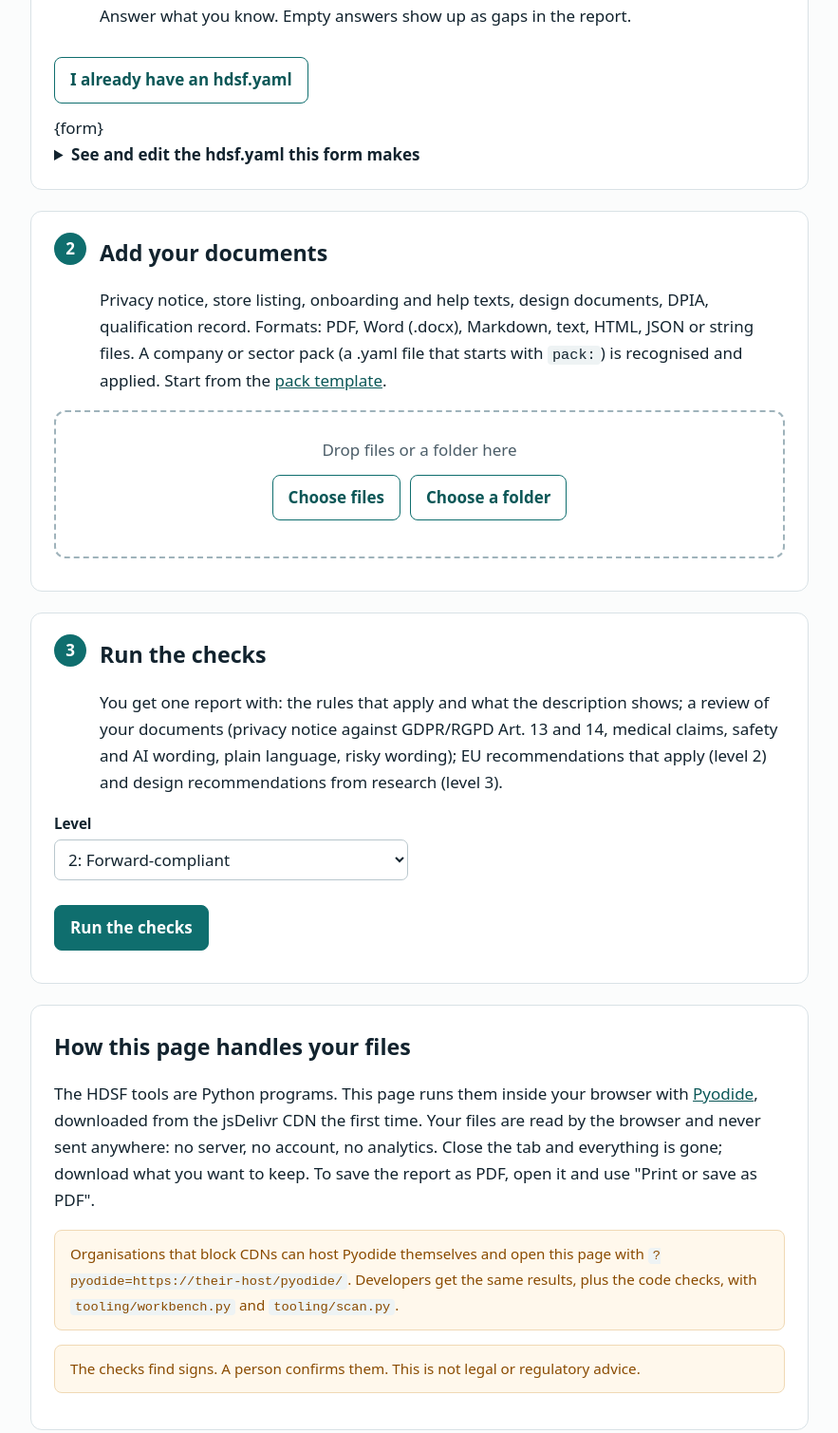
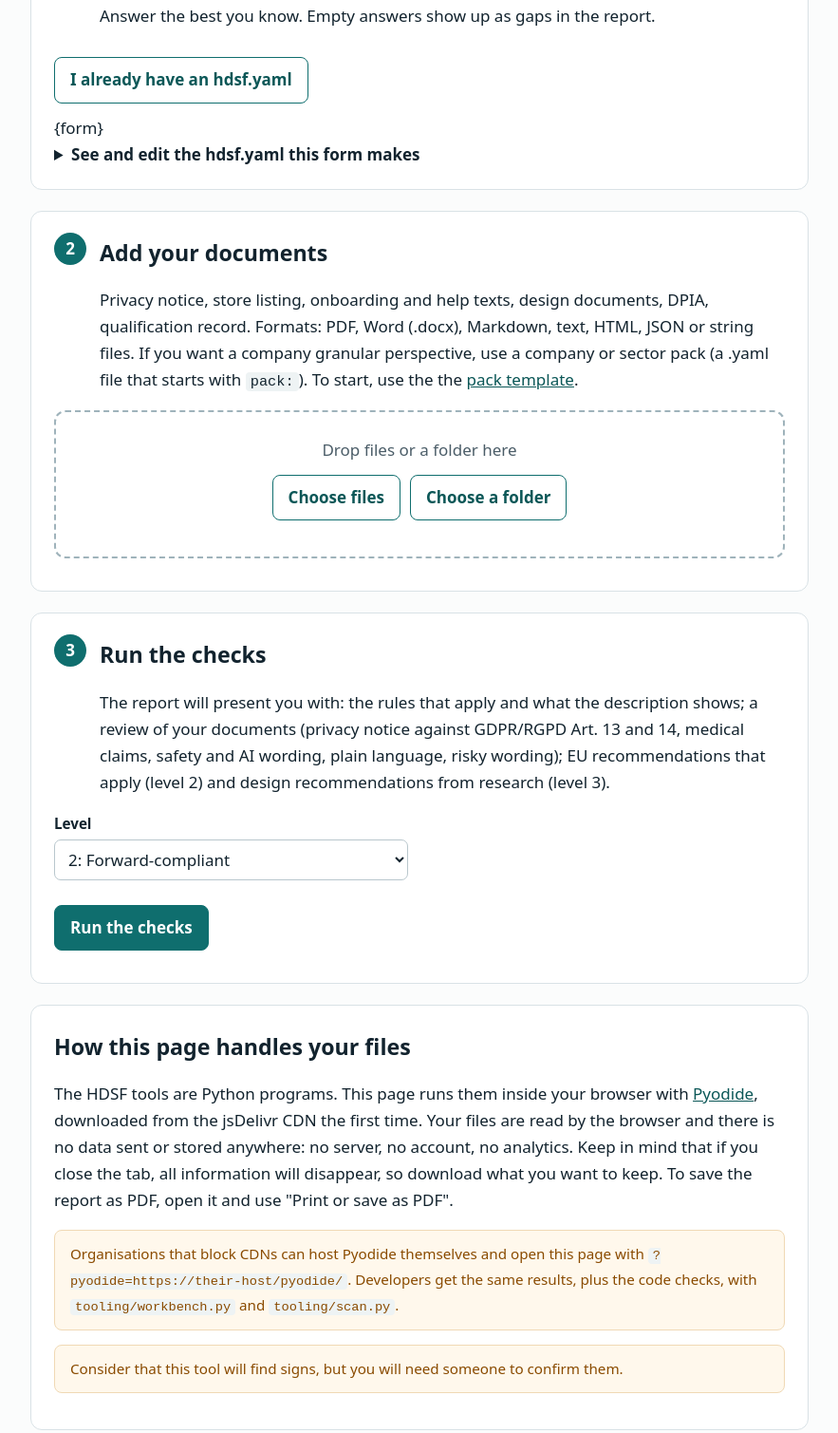
Before and after one commit to eduardon83/Digital-health-safety-framework, a plain HTML site: page tooling/workbench.template.html in a window 1280 px wide. Shown: the part 619-2128 px from the top of the page at 95% size, without its empty margins (92-975 px from the left). Drawn offline with Linux system fonts and the light colour scheme; files that its build step writes are made by us from their sources.

Commit message:
admin: edit tooling/workbench.template.html
Edited by Eduardo P <edmnns@gmail.com> in the text admin.
File: tooling/workbench.template.html

```diff
--- a/tooling/workbench.template.html
+++ b/tooling/workbench.template.html
@@ -32,14 +32,14 @@ details.more summary{cursor:pointer;font-weight:600}
 <p class="meta"><span class="pill">HDSF v{version} · Workbench</span></p>
 <h1>Workbench</h1>
 <p class="lead" style="font-size:1.15rem;color:var(--muted)">For designers, product owners, decision makers and researchers. Describe your product and add your documents (design documents,
-privacy notice, store texts, onboarding, help pages). You get checks, design recommendations and reports. No code needed. Nothing leaves this page.</p>
+privacy notice, store texts, onboarding, help pages). The Workbench will return you checks, design recommendations and reports. There is no code and no storage of your data.</p>
 <div class="btns"><button class="btn" id="example" type="button">Try the example (Calm Steps, a fictional wellness app)</button>
 <button class="btn" id="tpl-pt" type="button">Start from the Portugal template</button>
 <button class="btn" id="tpl-acme" type="button">Add the ACME company pack (example)</button></div>
 <p class="note" id="engine">Loading the tools in the background...</p>
 
 <section class="step" aria-labelledby="s1"><div class="step-h"><span class="num">1</span><div><h2 id="s1">Describe your product</h2>
-<p>Answer what you know. Empty answers show up as gaps in the report.</p></div></div>
+<p>Answer the best you know. Empty answers show up as gaps in the report.</p></div></div>
 <div class="btns"><label class="btn" for="loadyaml">I already have an hdsf.yaml</label><input id="loadyaml" type="file" accept=".yaml,.yml" class="sr"></div>
 {form}
 <datalist id="doclist"></datalist>
@@ -50,7 +50,7 @@ privacy notice, store texts, onboarding, help pages). You get checks, design rec
 
 <section class="step" aria-labelledby="s2"><div class="step-h"><span class="num">2</span><div><h2 id="s2">Add your documents</h2>
 <p>Privacy notice, store listing, onboarding and help texts, design documents, DPIA, qualification record. Formats: PDF, Word (.docx), Markdown, text, HTML, JSON or string files.
-A company or sector pack (a .yaml file that starts with <code>pack:</code>) is recognised and applied. Start from the <a href="https://github.com/eduardon83/Digital-health-safety-framework/blob/main/packs/_template.yaml">pack template</a>.</p></div></div>
+If you want a company granular perspective, use a company or sector pack (a .yaml file that starts with <code>pack:</code>). To start, use the  the <a href="https://github.com/eduardon83/Digital-health-safety-framework/blob/main/packs/_template.yaml">pack template</a>.</p></div></div>
 <div id="drop">Drop files or a folder here
 <div class="btns" style="justify-content:center"><label class="btn" for="addfiles">Choose files</label><input id="addfiles" type="file" multiple class="sr">
 <label class="btn" for="addfolder">Choose a folder</label><input id="addfolder" type="file" webkitdirectory multiple class="sr"></div></div>
@@ -58,7 +58,7 @@ A company or sector pack (a .yaml file that starts with <code>pack:</code>) is r
 </section>
 
 <section class="step" aria-labelledby="s3"><div class="step-h"><span class="num">3</span><div><h2 id="s3">Run the checks</h2>
-<p>You get one report with: the rules that apply and what the description shows; a review of your documents (privacy notice against GDPR/RGPD
+<p>The report will present you with: the rules that apply and what the description shows; a review of your documents (privacy notice against GDPR/RGPD
 Art. 13 and 14, medical claims, safety and AI wording, plain language, risky wording); EU recommendations that apply (level 2) and design recommendations from research (level 3).</p></div></div>
 <div class="field"><label class="lab" for="level">Level</label><select id="level"><option value="1">1: Legal baseline</option><option value="2" selected>2: Forward-compliant</option><option value="3">3: Best practice</option></select></div>
 <div class="btns"><button class="btn p" id="run" type="button">Run the checks</button></div>
@@ -69,11 +69,11 @@ Art. 13 and 14, medical claims, safety and AI wording, plain language, risky wor
 
 <section class="step" aria-labelledby="s4"><h2 id="s4">How this page handles your files</h2>
 <p>The HDSF tools are Python programs. This page runs them inside your browser with <a href="https://pyodide.org/">Pyodide</a>, downloaded from the jsDelivr CDN the
-first time. Your files are read by the browser and never sent anywhere: no server, no account, no analytics. Close the tab and everything is gone; download what you want to keep.
+first time. Your files are read by the browser and there is no data sent or stored anywhere: no server, no account, no analytics. Keep in mind that if you close the tab, all information will disappear, so download what you want to keep.
 To save the report as PDF, open it and use "Print or save as PDF".</p>
 <p class="note">Organisations that block CDNs can host Pyodide themselves and open this page with <code>?pyodide=https://their-host/pyodide/</code>. Developers get the
 same results, plus the code checks, with <code>tooling/workbench.py</code> and <code>tooling/scan.py</code>.</p>
-<p class="note">The checks find signs. A person confirms them. This is not legal or regulatory advice.</p>
+<p class="note">Consider that this tool will find signs, but you will need someone to confirm them.</p>
 </section>
 </article></main>
 <footer><div class="in">Health Data Safety Framework (HDSF) v{version}, maintained by Kendir Studios with contributors. Content CC BY 4.0, code Apache-2.0.</div></footer>
```
